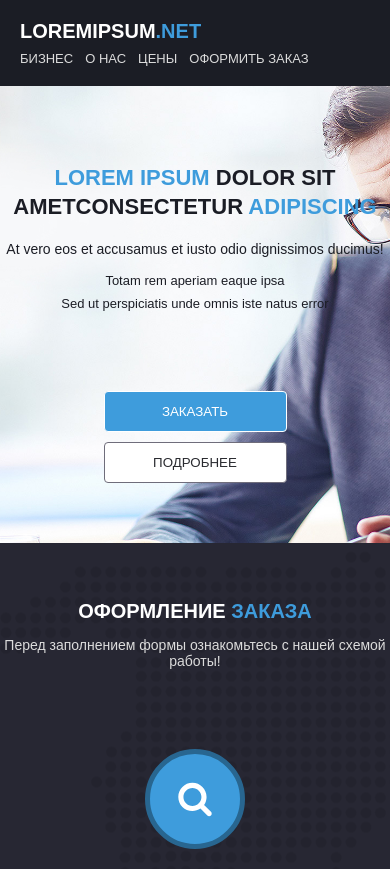
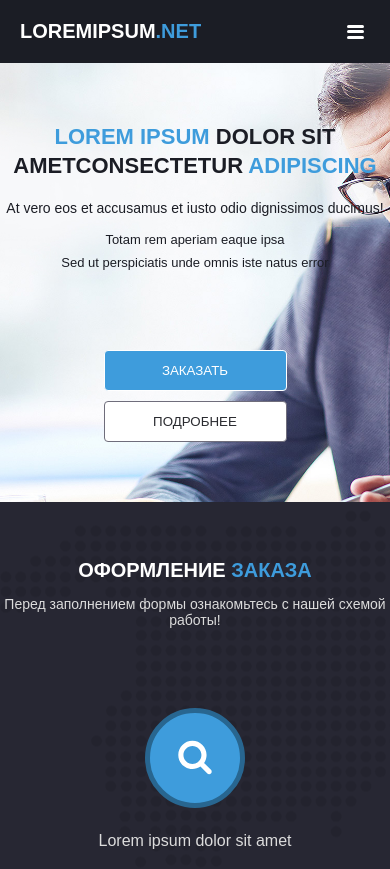
Before and after one commit to jull04/test, a plain HTML site: page index.html in a window 390 px wide. Shown: the top 869 px of the page. Drawn offline with Linux system fonts and the light colour scheme.

Commit message:
burger add

```diff
--- a/index.html
+++ b/index.html
@@ -6,12 +6,18 @@
     <title>Оформление заказа</title>
     <link rel="stylesheet" href="dist/style.css" />
   </head>
-
   <body>
     <!-- Header -->
     <header class="header">
       <div class="header__container container">
         <a href="#" class="header__logo">LOREMIPSUM<span>.NET</span></a>
+
+        <button class="header__burger" aria-label="Открыть меню">
+          <span></span>
+          <span></span>
+          <span></span>
+        </button>
+
         <nav class="header__nav">
           <a href="#" class="header__link">Бизнес</a>
           <a href="#" class="header__link">О нас</a>
@@ -121,5 +127,6 @@
         </div>
       </div>
     </footer>
+    <script src="js/script.js"></script>
   </body>
 </html>
--- /dev/null
+++ b/js/script.js
@@ -0,0 +1,8 @@
+const burger = document.querySelector('.header__burger');
+const nav = document.querySelector('.header__nav');
+
+burger.addEventListener('click', () => {
+  burger.classList.toggle('active');
+  nav.classList.toggle('header__nav--active');
+  document.body.classList.toggle('no-scroll');
+});
--- a/scss/blocks/_header.scss
+++ b/scss/blocks/_header.scss
@@ -26,6 +26,30 @@
   &__nav {
     display: flex;
     gap: 60px;
+    transition: transform 0.3s ease, opacity 0.3s ease;
+
+    @include respond(768px) {
+      position: fixed;
+      top: 0;
+      right: 0;
+      height: 100vh;
+      width: 70%;
+      background: $dark;
+      flex-direction: column;
+      justify-content: center;
+      align-items: center;
+      gap: 30px;
+      transform: translateX(100%);
+      opacity: 0;
+      pointer-events: none;
+      z-index: 1000;
+
+      &--active {
+        transform: translateX(0);
+        opacity: 1;
+        pointer-events: auto;
+      }
+    }
   }
 
   &__link {
@@ -41,17 +65,53 @@
     }
   }
 
+  /* === Бургер === */
+  &__burger {
+    display: none;
+    flex-direction: column;
+    justify-content: space-between;
+    width: 29px;
+    height: 16px;
+    background: none;
+    border: none;
+    cursor: pointer;
+    z-index: 1100;
+
+    span {
+      display: block;
+      height: 3px;
+      width: 100%;
+      background: $light;
+      border-radius: 2px;
+      transition: all 0.3s ease;
+    }
+
+    &.active {
+      span:nth-child(1) {
+        transform: rotate(45deg) translateY(8px);
+      }
+      span:nth-child(2) {
+        opacity: 0;
+      }
+      span:nth-child(3) {
+        transform: rotate(-45deg) translateY(-8px);
+      }
+    }
+
+    @include respond(768px) {
+      display: flex;
+    }
+  }
+
+  /* === Мобильная адаптация === */
   @include respond(768px) {
     padding: 20px;
 
     &__container {
-      flex-direction: column;
-      align-items: flex-start;
-      gap: 8px;
+      justify-content: space-between;
     }
 
     &__nav {
-      flex-wrap: wrap;
       gap: 12px;
     }
 
--- a/scss/blocks/_hero.scss
+++ b/scss/blocks/_hero.scss
@@ -70,16 +70,12 @@
   }
 
   @include respond(1024px) {
-    padding: 80px 0;
-    text-align: center;
-
-    &__buttons {
-      justify-content: center;
-    }
+    padding: 80px 40px;
   }
 
   @include respond(768px) {
     padding: 60px 0;
+    text-align: center;
 
     &__title {
       font-size: 28px;
@@ -99,7 +95,7 @@
   @include respond(480px) {
     &__title {
       font-size: 22px;
-      margin-bottom: 20px;
+      margin: 0 10px 20px;
     }
 
     &__subtitle {
--- a/scss/blocks/_order.scss
+++ b/scss/blocks/_order.scss
@@ -32,6 +32,20 @@
       display: flex;
       flex-direction: column;
       align-items: center;
+      position: relative;
+
+      &:not(:last-child)::after {
+        content: "";
+        position: absolute;
+        top: 25%;
+        right: 10px;
+        transform: translateY(-50%);
+        width: 6px;
+        height: 6px;
+        background-color: white;
+        border-radius: 50%;
+        box-shadow: 12px 0 white, 24px 0 white, 36px 0 white, 48px 0 white;
+      }
 
       &__icon {
         font-size: 28px;
@@ -199,6 +213,17 @@
       .step {
         flex: 1 1 45%;
       }
+
+      .step::after {
+        display: none;
+      }
+    }
+
+    .form__range {
+      width: 500px;
+    }
+    .form__input {
+      width: auto;
     }
   }
 
@@ -232,6 +257,10 @@
         width: 50%;
       }
 
+    .form__range-title-container {
+      gap: 10px;
+    }
+
       .form__file {
         padding: 8px 0;
         width: 100%;
```
Also changed, not shown: dist/style.css, 1 other file.
